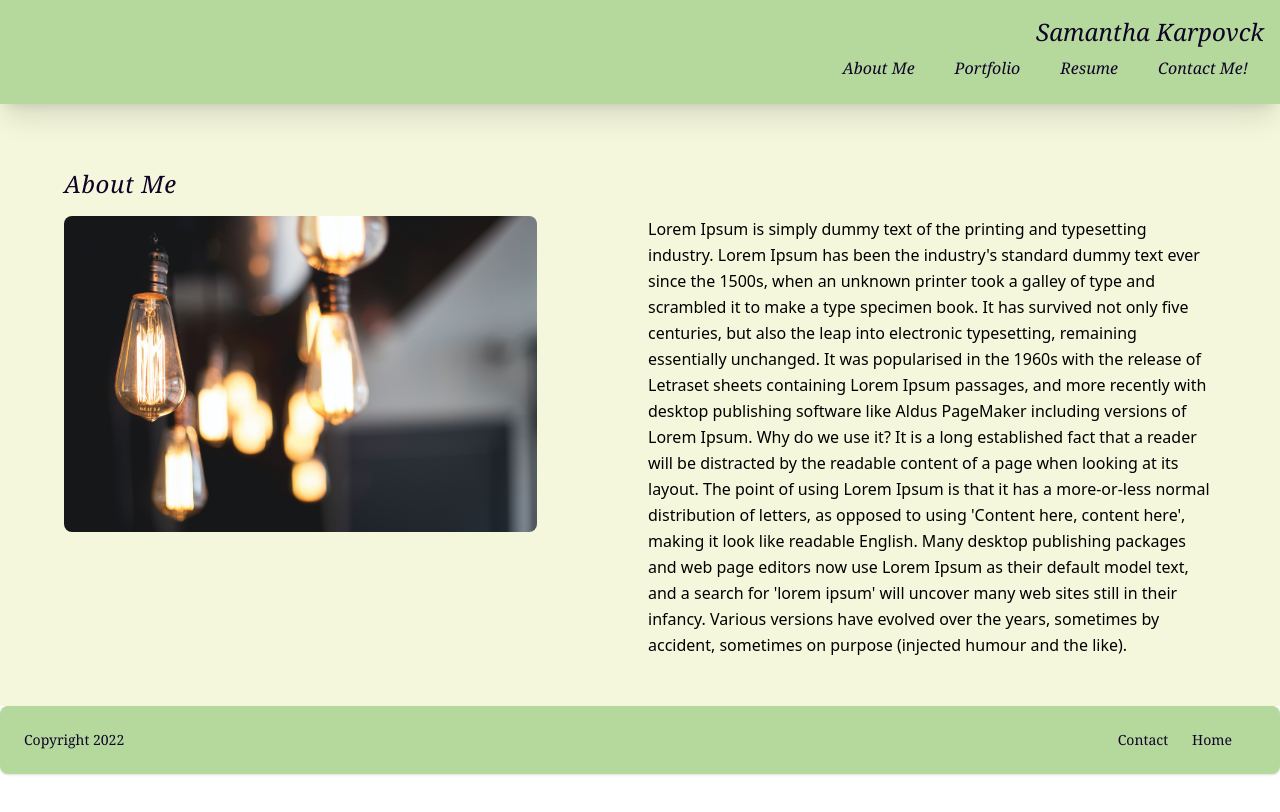
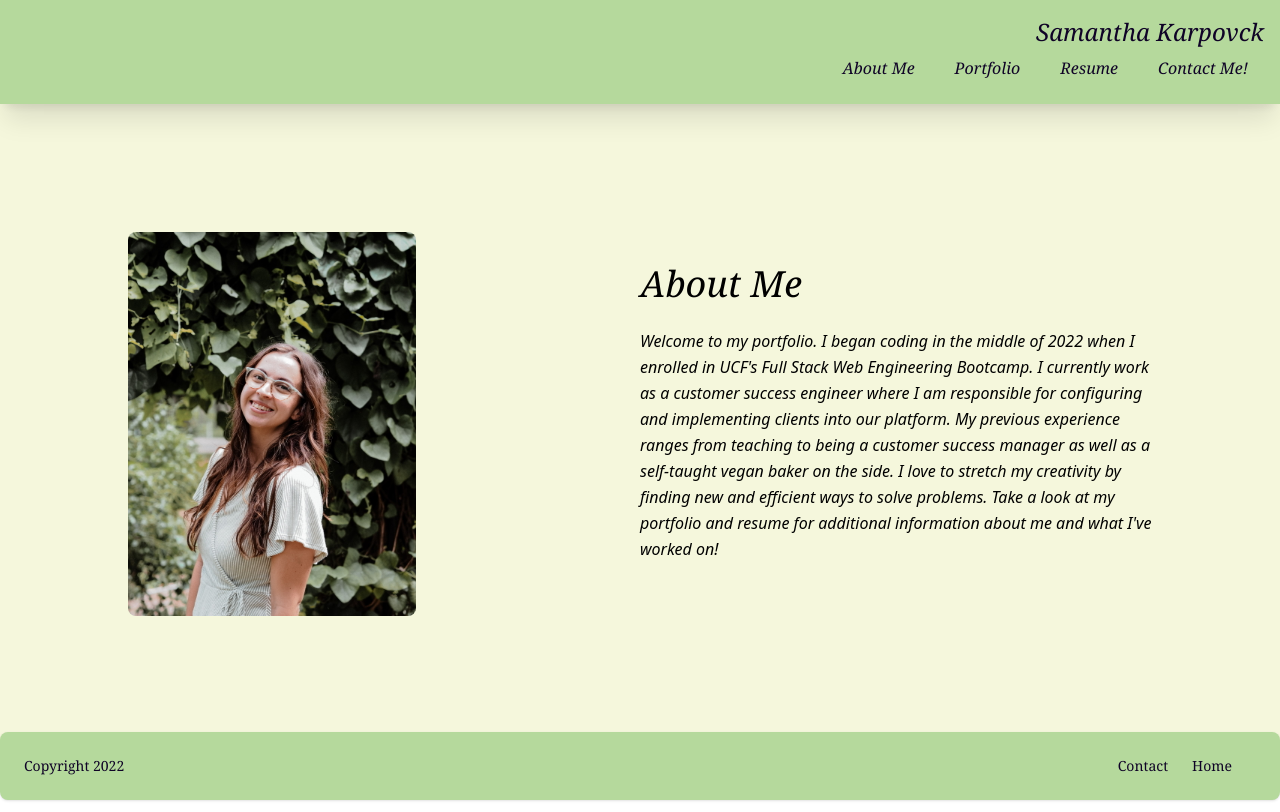
Before and after one commit to samkarp700/react-portfolio, a React (Create React App) app: page / in a window 1280 px wide. Built offline with nearby package versions, Linux system fonts and the light colour scheme.

Commit message:
about me page complete

```diff
--- a/src/App.js
+++ b/src/App.js
@@ -23,7 +23,6 @@ function App() {
     Resume = {Resume}
     >
     </Navigation>
-
   {page}
   <Footer
   setPage = {setPage}
--- a/src/components/About/index.js
+++ b/src/components/About/index.js
@@ -1,25 +1,31 @@
 import React from 'react';
-import aboutImage from "../../assets/lights.jpg";
+import aboutImage from "../../assets/me.jpeg";
 
 
 function About() {
     return (
-        <section class="p-8 bg-light mb-auto">
-        <div class = "p-4 static">
-        <h1 class="p-4 text-2xl italic tracking-wide text-dark" id="about">About Me</h1>
-            <div class="grid grid-cols-2 gap-4 px-4">
-                <img class="w-5/6 rounded-lg" src={aboutImage} alt="lights"></img>
-                <p class='leading-relaxed'>
-            Lorem Ipsum is simply dummy text of the printing and typesetting industry. Lorem Ipsum has been the industry's standard dummy text ever since the 1500s,
-            when an unknown printer took a galley of type and scrambled it to make a type specimen book. It has survived not only five centuries, but also the leap into electronic typesetting, remaining essentially unchanged. It was popularised in the 1960s with the release of Letraset sheets containing Lorem Ipsum passages, and more recently with desktop publishing software like Aldus PageMaker including versions of Lorem Ipsum.
-            Why do we use it? It is a long established fact that a reader will be distracted by the readable content of a page when looking at its layout. The point of using Lorem Ipsum is that it has a more-or-less normal distribution of letters, as opposed to using 'Content here, content here', making it look like readable English.
-            Many desktop publishing packages and web page editors now use Lorem Ipsum as their default model text, and a search for 'lorem ipsum' will uncover many web sites still in their infancy. Various versions have evolved over the years, sometimes by accident, sometimes on purpose (injected humour and the like).
+        <div class="bg-light">
+            <div class="md:py-5 xl:py-32 pb-10 md:p-0 p-5">
+                <div class="max-w-5xl mx-auto">
+                    <div class="lg:grid lg:grid-cols-2">
+                    <img class="w-fit h-96 rounded-lg" src={aboutImage} alt="author of page"></img>
+                    <div class="mt-8  md:py-0 pb-20">
+                        <h1 class="italic px-12 md:px-0 md:text-4xl text-2xl font-medium tracking-light md:space-y-2 pl-10 pb-6  md:pl-0">
+                            <span class="block">About Me</span>
+                        </h1>
+                        <p class='italic leading-relaxed'>
+                    Welcome to my portfolio. I began coding in the middle of 2022 when I enrolled in UCF's Full Stack Web Engineering Bootcamp.
+                    I currently work as a customer success engineer where I am responsible for configuring and implementing clients into our platform.
+                    My previous experience ranges from teaching to being a customer success manager as well as a self-taught vegan baker on the side.
+                    I love to stretch my creativity by finding new and efficient ways to solve problems.
+                    Take a look at my portfolio and resume for additional information about me and what I've worked on!
             </p>
+                    </div>
+                </div>
+                </div>
             </div>
-            </div>
+        </div>
 
-
-        </section>
     )
 }
 
```
Also changed, not shown: src/assets/me.jpeg (added).
